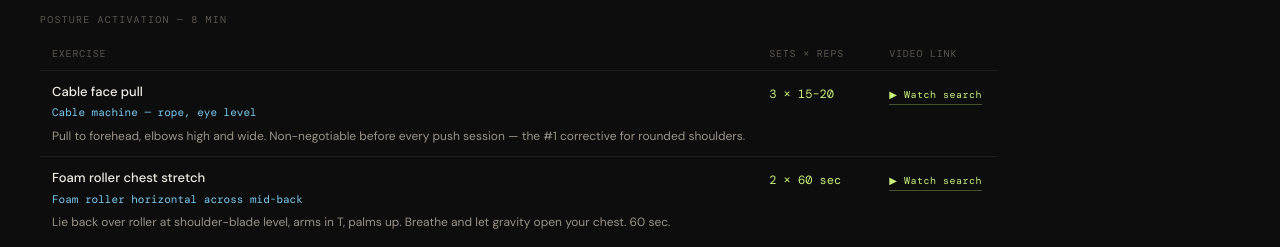
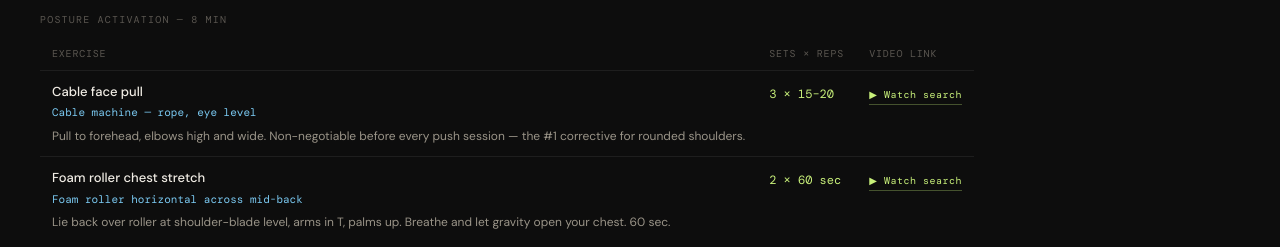
Before and after one commit to Mekky-Junior/Training-app, a plain HTML site: page index.html in a window 1280 px wide. Shown: the part 697-944 px from the top of the page. Drawn offline with nearby package versions, Linux system fonts and the light colour scheme; no server answers.

Commit message:
Update index.html

```diff
--- a/index.html
+++ b/index.html
@@ -65,7 +65,7 @@
   /* Mobile-friendly scrolling tables */
   table{width:100%;border-collapse:collapse; display:block; overflow-x:auto; white-space:nowrap; -webkit-overflow-scrolling:touch;}
   th{font-family:var(--mono);font-size:10px;letter-spacing:0.08em;text-transform:uppercase;color:var(--text3);padding:8px 12px;border-bottom:1px solid var(--border);text-align:left;font-weight:400;}
-  td{padding:11px 12px;border-bottom:1px solid var(--border);vertical-align:top; white-space:normal; min-width:120px;}
+  td{padding:11px 12px;border-bottom:1px solid var(--border);vertical-align:top; white-space:normal; min-width:100px;}
   td:first-child{min-width: 250px;} /* ensures exercise names have space */
   tr:last-child td{border-bottom:none;}
   tr:hover td{background:var(--bg3);}
```
